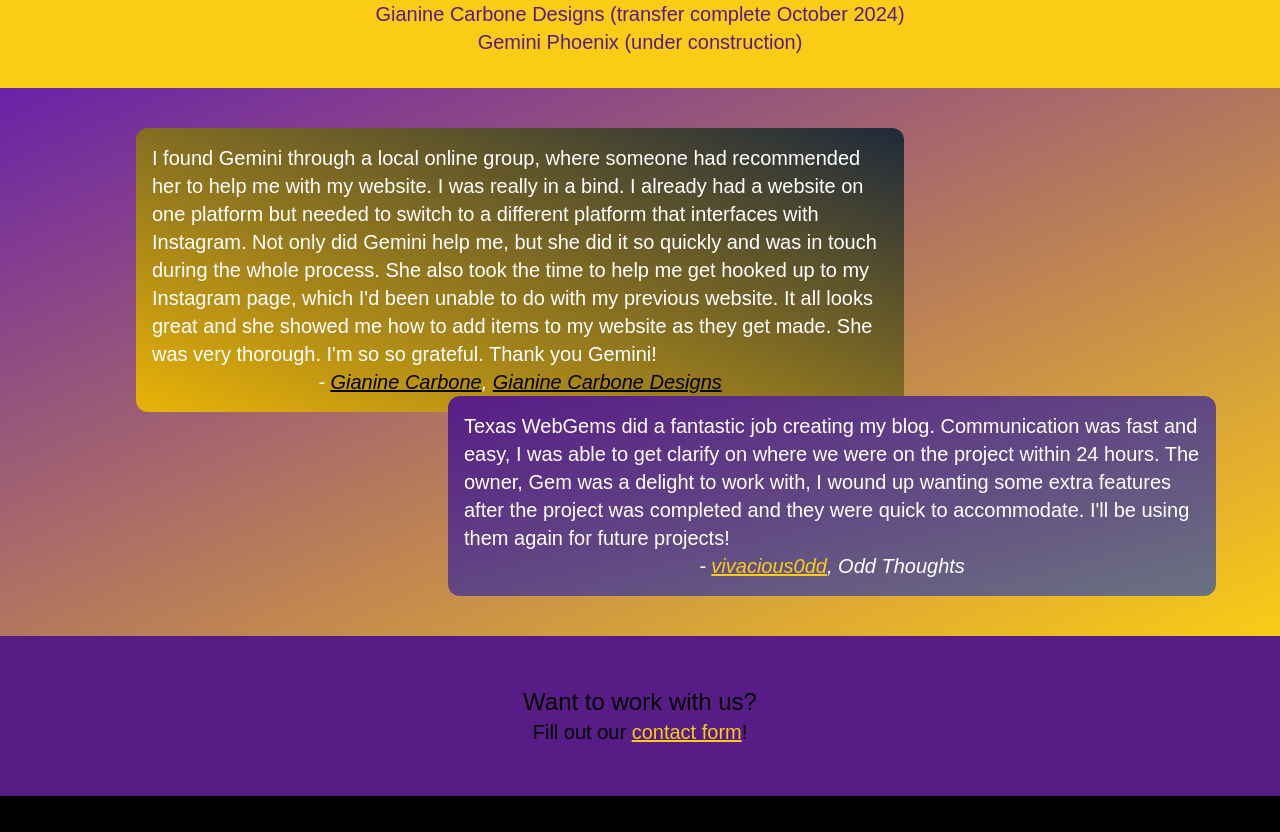
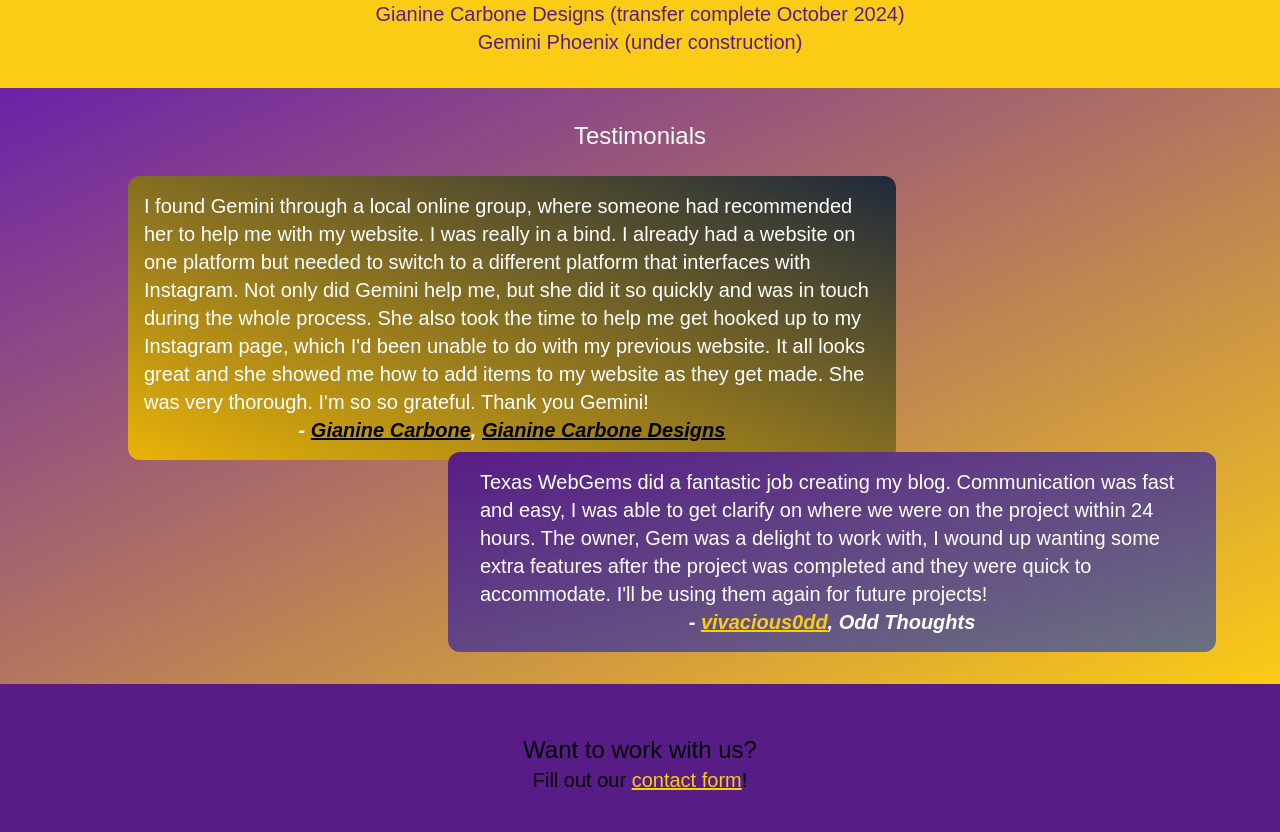
Before and after one commit to TriState-WebGems/twg-redesign, a Next.js app: page / in a window 1280 px wide. Shown: the part 700-1532 px from the top of the page. Built offline with nearby package versions, Linux system fonts and the light colour scheme; a web font is replaced by a local one.

Commit message:
accessibility and visibility updates

```diff
--- a/app/components/home.tsx
+++ b/app/components/home.tsx
@@ -8,7 +8,7 @@
 import dev from '../dev.webp'
 import maintenance from '../maintenance.webp'
 import seo from '../seo.webp'
-import Greeting from '../components/date'
+import Greeting from './date'
 import AnimatedRoutes from '../animatedRoutes'
 
 export default function Page() {
@@ -60,16 +60,17 @@
           </section>
         </section>
         <section className="flex flex-col items-center justify-center bg-gradient-to-br from-purple-800 to-yellow-400 text-black text-xl py-8">
-          <div className="w-3/5 mr-60 col-span-2 translate-y-2">
+        <h2 className="text-2xl text-center text-white pb-4">Testimonials</h2>
+        <div className="lg:w-3/5 col-span-2 translate-y-2 sm:w-4/5 sm:m-auto lg:mr-96">
             <blockquote className="flex flex-col justify-center items-center text-white text-xl p-4 rounded-xl bg-gradient-to-bl from-slate-800 to-yellow-500">
               <p>I found Gemini through a local online group, where someone had recommended her to help me with my website. I was really in a bind. I already had a website on one platform but needed to switch to a different platform that interfaces with Instagram. Not only did Gemini help me, but she did it so quickly and was in touch during the whole process. She also took the time to help me get hooked up to my Instagram page, which I&apos;d been unable to do with my previous website. It all looks great and she showed me how to add items to my website as they get made. She was very thorough. I&apos;m so so grateful. Thank you Gemini!</p>
-              <cite>- <Link href="https://instagram.com/gianinecarbonedesigns" target='_blank' className='text-black underline'>Gianine Carbone</Link>, <Link href='https://www.gianinecarbonedesigns.com' className='text-black underline' target='_blank'>Gianine Carbone Designs</Link></cite>
+              <cite className='font-semibold'>- <Link href="https://instagram.com/gianinecarbonedesigns" target='_blank' className='text-black underline'>Gianine Carbone</Link>, <Link href='https://www.gianinecarbonedesigns.com' className='text-black underline' target='_blank'>Gianine Carbone Designs</Link></cite>
             </blockquote>
           </div>
-          <div className="w-3/5 ml-96 -translate-y-2">
-            <blockquote className="flex flex-col justify-center items-center  bg-gradient-to-br from-purple-900 to-gray-500 text-white text-xl p-4 rounded-xl">
+          <div className="lg:w-3/5 sm:w-4/5 my-6 lg:my-0 lg:-translate-y-0 lg:ml-96">
+            <blockquote className="flex flex-col justify-center items-center bg-gradient-to-br from-purple-900 to-gray-500 text-white text-xl px-8 py-4 rounded-xl">
               <p>Texas WebGems did a fantastic job creating my blog. Communication was fast and easy, I was able to get clarify on where we were on the project within 24 hours. The owner, Gem was a delight to work with, I wound up wanting some extra features after the project was completed and they were quick to accommodate. I&apos;ll be using them again for future projects!</p>
-              <cite>- <Link href="https://x.com/vivacious0dd" className='text-yellow-400 underline'>vivacious0dd</Link>, Odd Thoughts</cite>
+              <cite className='font-semibold'>- <Link href="https://x.com/vivacious0dd" className='text-yellow-400 underline'>vivacious0dd</Link>, Odd Thoughts</cite>
             </blockquote>
           </div>
         </section>
```
Also changed, not shown: package.json (+17 -17 lines), 1 other file (tests, documents, lock files or other folders).
